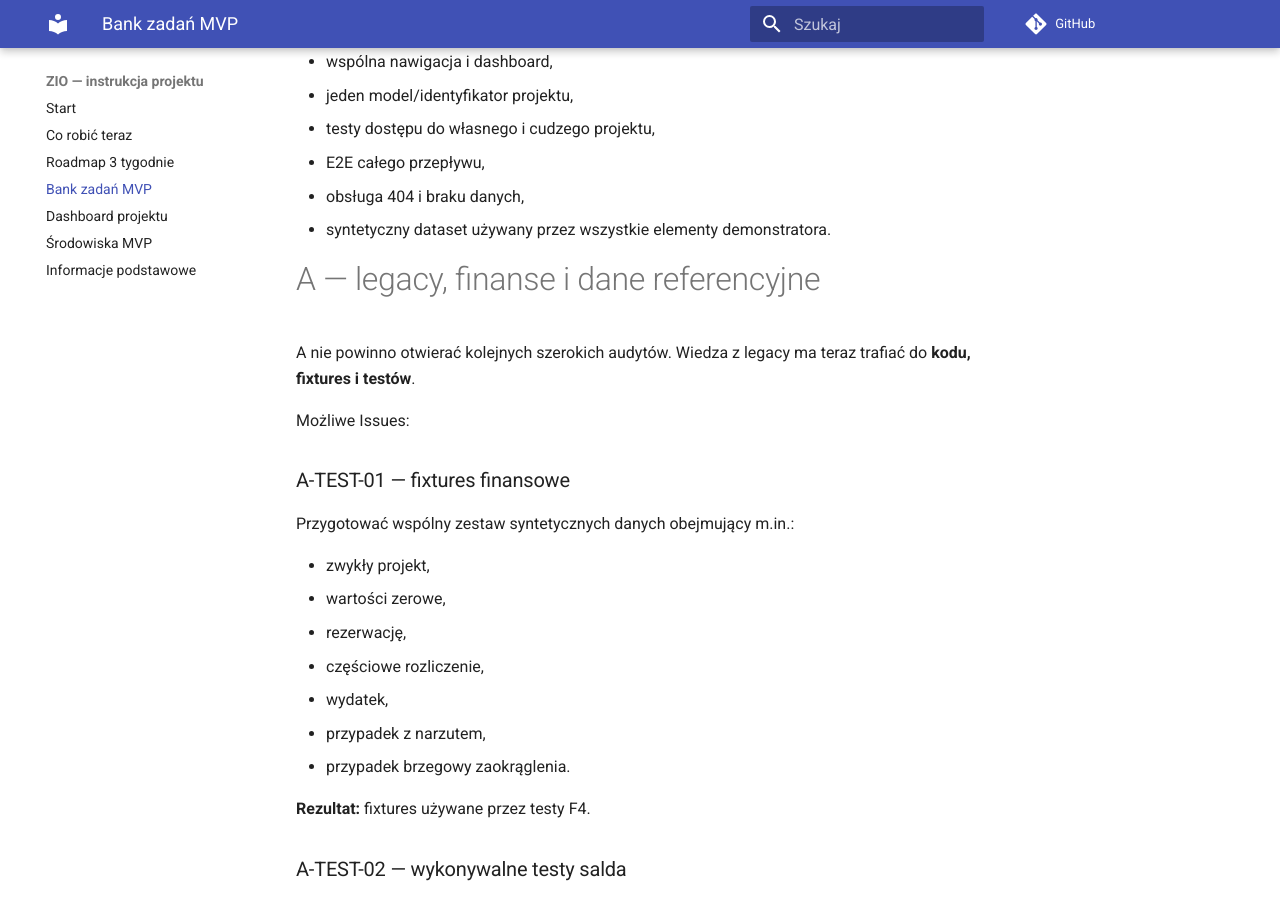
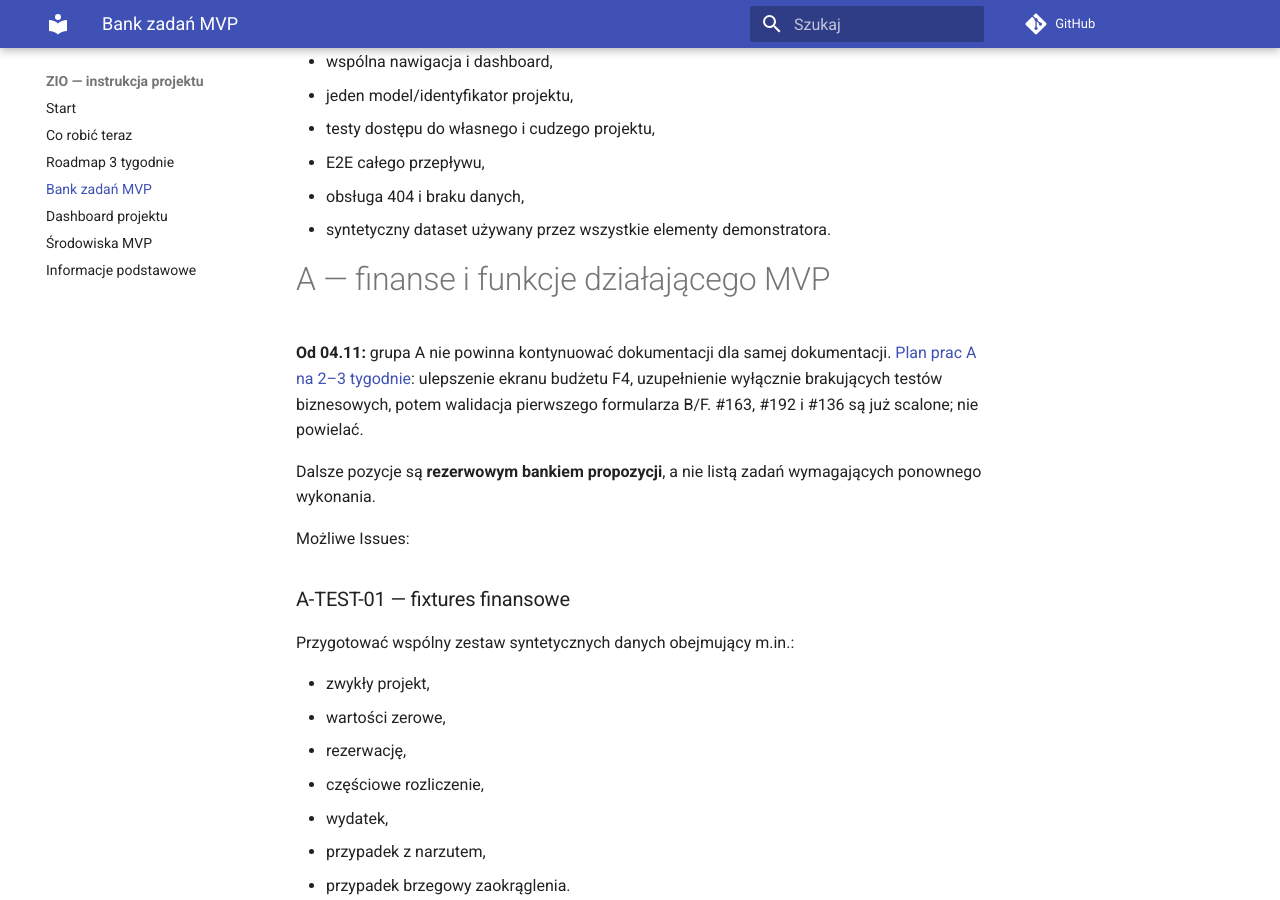
Before and after one commit to zio-wi-pb-mc/pb-science-office-manual, an MkDocs documentation site: the page built from manual/17-bank-zadan-mvp.md, in a window 1280 px wide and 900 px high, scrolled down 884 px. Built offline with MkDocs 1.6.1 and Material for MkDocs 9.7.7, drawn with Linux system fonts in a browser that asks for light colours; comment, search, counter and statistics services are not loaded.

Commit message:
docs: focus team A on delivering product and financial tests

```diff
--- a/manual/17-bank-zadan-mvp.md
+++ b/manual/17-bank-zadan-mvp.md
@@ -32,9 +32,11 @@ Przykładowe zadania przekrojowe:
 - obsługa 404 i braku danych,
 - syntetyczny dataset używany przez wszystkie elementy demonstratora.
 
-# A — legacy, finanse i dane referencyjne
+# A — finanse i funkcje działającego MVP
 
-A nie powinno otwierać kolejnych szerokich audytów. Wiedza z legacy ma teraz trafiać do **kodu, fixtures i testów**.
+**Od 04.11:** grupa A nie powinna kontynuować dokumentacji dla samej dokumentacji. [Plan prac A na 2–3 tygodnie](21-roadmap-3-tygodnie.md#zespol-a-zadania-nastawione-na-produkt-aktualizacja-0411): ulepszenie ekranu budżetu F4, uzupełnienie wyłącznie brakujących testów biznesowych, potem walidacja pierwszego formularza B/F. #163, #192 i #136 są już scalone; nie powielać.
+
+Dalsze pozycje są **rezerwowym bankiem propozycji**, a nie listą zadań wymagających ponownego wykonania.
 
 Możliwe Issues:
 
```
